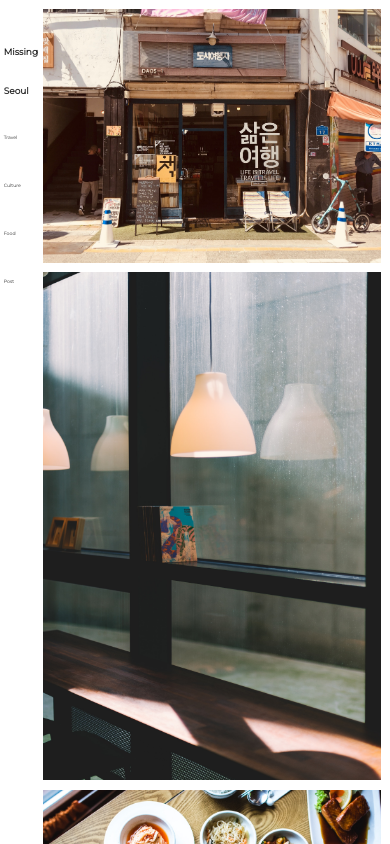
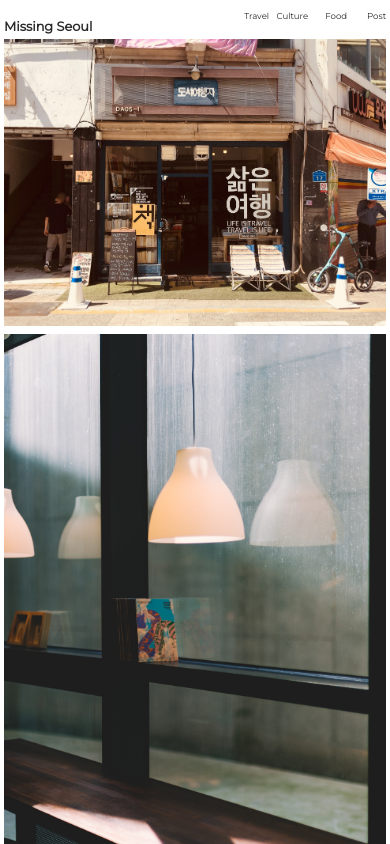
Before and after one commit to jeongookmoon/missing_seoul, a React (Create React App) app: page / in a window 390 px wide. Shown: the top 844 px of the page. Built offline with nearby package versions, Linux system fonts and the light colour scheme.

Commit message:
updated responsive design for table and phone screen

```diff
--- a/src/NavBar/NavBar.js
+++ b/src/NavBar/NavBar.js
@@ -28,13 +28,13 @@ class NavBar extends React.Component {
           <h1><a href="#" className="menu_item menu_title">Missing Seoul</a></h1>
           <ul>
             <li><a href="#" className="menu_item menu_list" name="attraction"
-              onMouseLeave={this.switchItemLanguage}>{attraction}</a></li>
+              onClick={this.switchItemLanguage}>{attraction}</a></li>
             <li ><a href="#" className="menu_item menu_list" name="culture"
-              onMouseLeave={this.switchItemLanguage}>{culture}</a></li>
+              onClick={this.switchItemLanguage}>{culture}</a></li>
             <li><a href="#" className="menu_item menu_list" name="food"
-              onMouseLeave={this.switchItemLanguage}>{food}</a></li>
+              onClick={this.switchItemLanguage}>{food}</a></li>
             <li><a href="#" className="menu_item menu_list" name="post"
-              onMouseLeave={this.switchItemLanguage}>{post}</a></li>
+              onClick={this.switchItemLanguage}>{post}</a></li>
           </ul>
         </div>
       </div>
--- a/src/NavBar/navbar_style.css
+++ b/src/NavBar/navbar_style.css
@@ -2,12 +2,11 @@
   position: -webkit-sticky;
   position: sticky;
   top: 0;
-  padding-top: 7%;
-  padding-left: 9.5%;
+  padding-top: 18%;
   height: 30em;
 }
 .navbar > .menu > ul > li {
-  height: 2.5em;
+  padding-top: 10%;
 }
 
 .menu_item {
@@ -27,3 +26,49 @@
 .menu_list {
   font-size: 1.2vw;
 }
+
+@media only screen and (max-width: 1450px) {
+  .navbar {
+    position: -webkit-sticky;
+    position: sticky;
+    top: 0;
+    padding: 0;
+    padding-left: 1%;
+    z-index: 100;
+    height: 10%;
+  }
+  .navbar > .menu {
+    padding: 0;
+    display: flex;
+    justify-content: space-between;
+    height: auto;
+    background: white;
+  }
+  .navbar > .menu > ul{
+    padding: 0;
+    padding-top: 1%;
+    padding-right: 1%;
+    display: flex;
+  }
+  .navbar > .menu > ul > li {
+    float: right;
+    width: 10vw;
+    padding: 0;
+    padding-left: 3%;
+    text-align: right;
+  }
+
+  .navbar > .menu > ul > li > a {
+    padding: 0;
+    display: inline-block;
+    text-align: center;
+  }
+
+  .menu_title {
+    font-size: 3.3vw;
+  }
+
+  .menu_list {
+    font-size: 2.2vw;
+  }
+}
--- a/src/index.css
+++ b/src/index.css
@@ -10,8 +10,10 @@ ul {
   margin: 0;
   padding: 0;
 }
-li {
-  margin-bottom: .5em;
+
+h1 {
+  margin: 0;
+  padding: 0;
 }
 
 .app-container {
@@ -21,17 +23,19 @@ li {
 
 .navbar {
   grid-column: 1 / 2;
+  padding-left: 9.5%;
 }
 
 .home {
   grid-column: 2 / 3;
+  padding-top: 2.7%;
+  padding-left: 1%;
+  padding-right: 2.7%;
 }
 
 .home > .mansory {
   max-width: 100%;
-  padding-top: 2.7%;
-  padding-left: 1%;
-  padding-right: 2.7%;
+  padding: 0;
   column-gap: .7%;
   column-count: 3;
 }
@@ -47,8 +51,21 @@ li {
 }
 
 @media screen and (max-width: 1450px) {
+  .navbar{
+    grid-column: 1 /3;
+    padding: 0;
+  }
+  .home {
+    grid-column: 1 /3;
+    padding: 0;
+    padding-left: 1%;
+    padding-right: 1%;
+  }
   .home > .mansory {
     column-count: 2;
+  }
+  .home > .mansory > .mansory_item {
+    margin-bottom: 1%;
   }
 }
 
```
